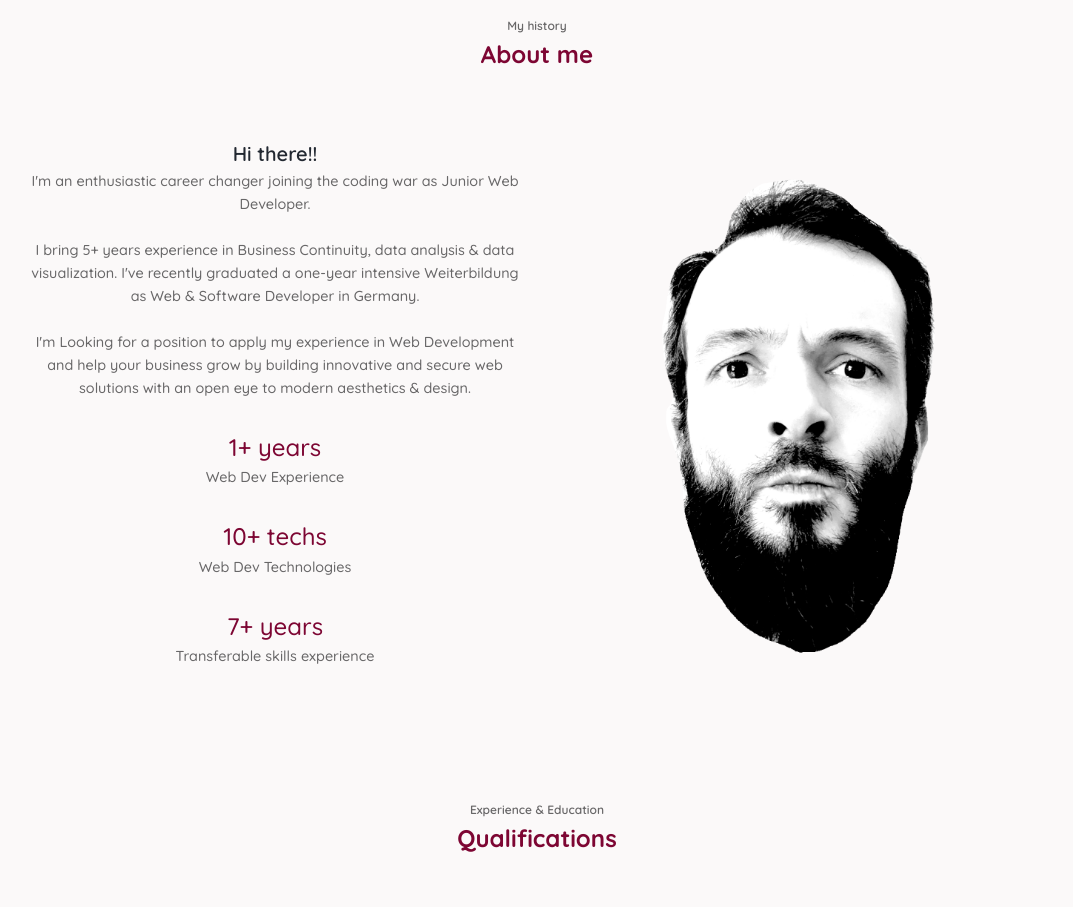
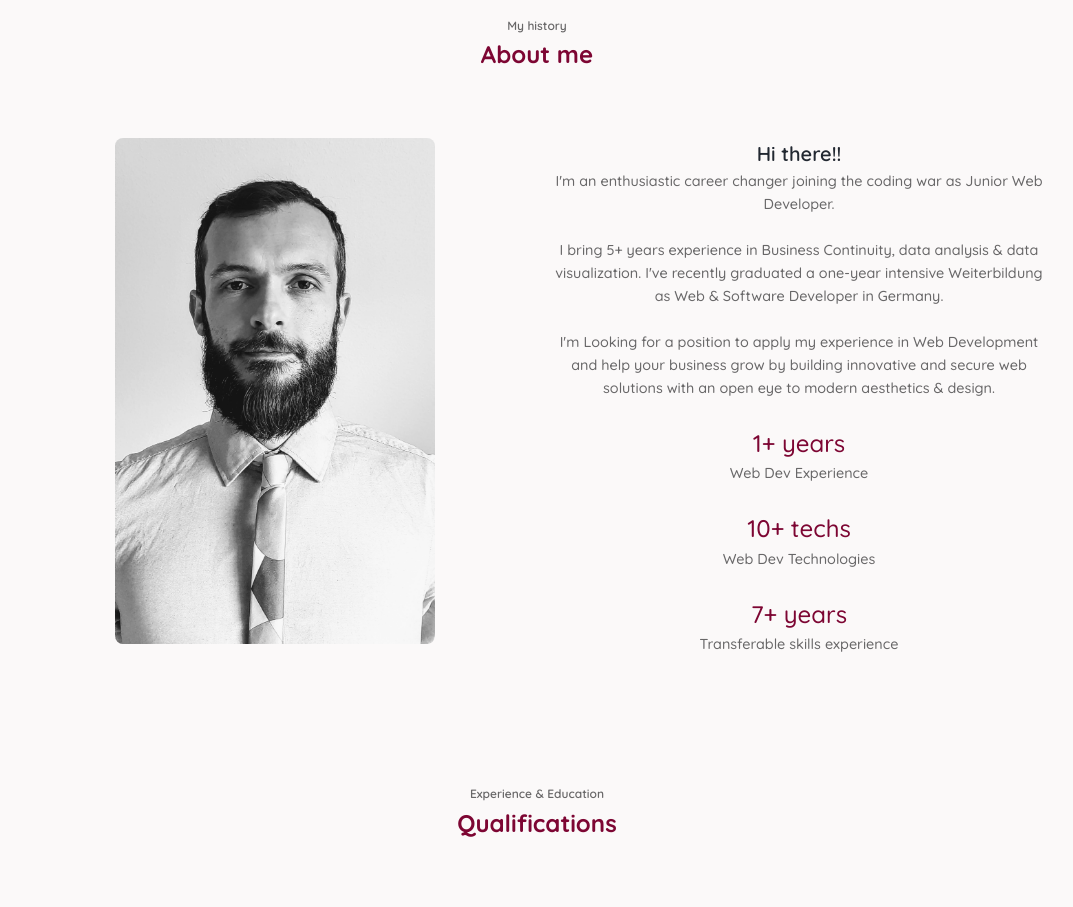
Before and after one commit to GiulianoMarcoMontis/g.portfolio, a React (Create React App) app: page / in a window 1280 px wide. Shown: the part 880-1787 px from the top of the page, without its empty margins (103-1176 px from the left). Built offline with nearby package versions, Linux system fonts and the light colour scheme.

Commit message:
updated pictures

```diff
--- a/src/views/About.js
+++ b/src/views/About.js
@@ -22,6 +22,11 @@ const About = () => {
       </div>
 
       <div className="about__container bd-grid">
+        <img
+          src="/img/pictures/portfolioPic-min.jpg"
+          alt="profile"
+          className="about__img"
+        />
         <div className="about__data bd-grid">
           <p className="about__description">
             <span>
@@ -56,11 +61,6 @@ const About = () => {
             </span>
           </div>
         </div>
-        <img
-          src="/img/pictures/face2.png"
-          alt="profile"
-          className="about__img"
-        />
       </div>
     </section>
   );
```
Also changed, not shown: public/img/pictures/portfolioPic-min.jpg (added), src/views/Qualifications.js, 1 other file (tests, documents, lock files or other folders).
